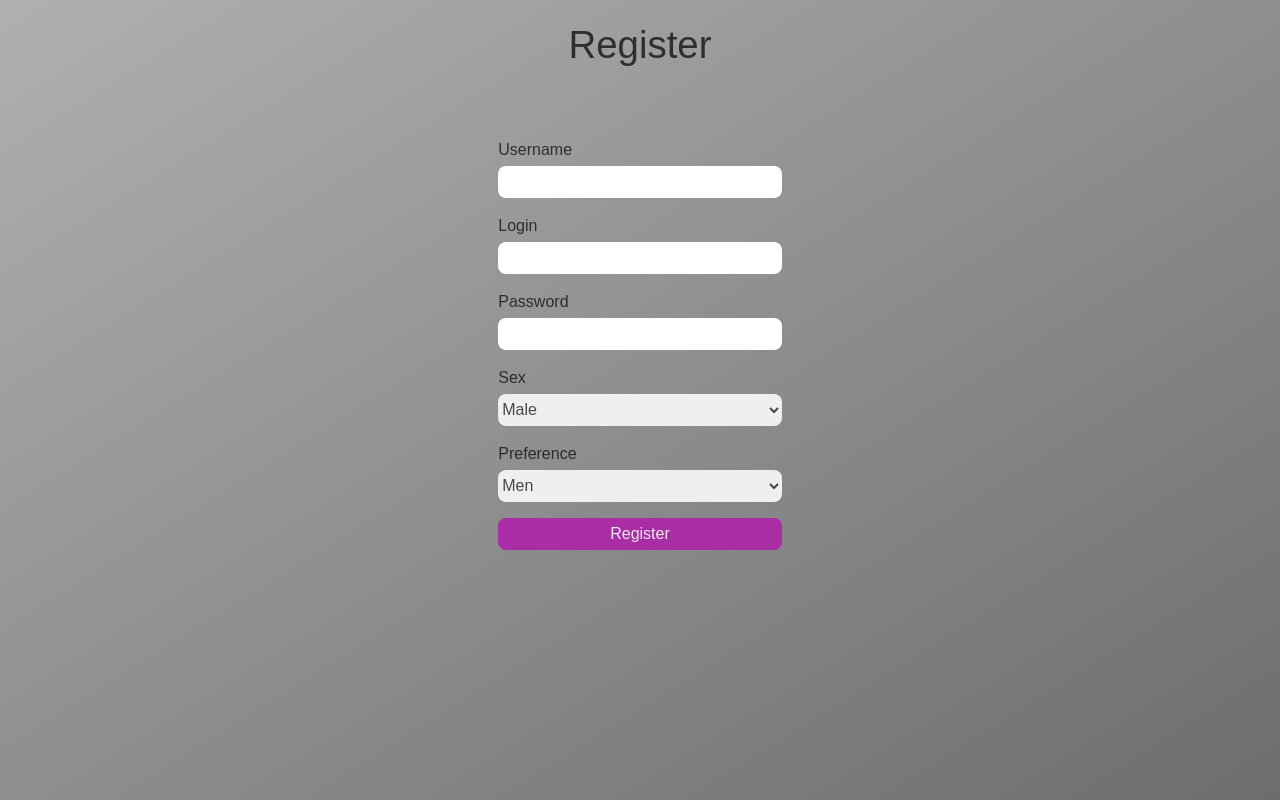
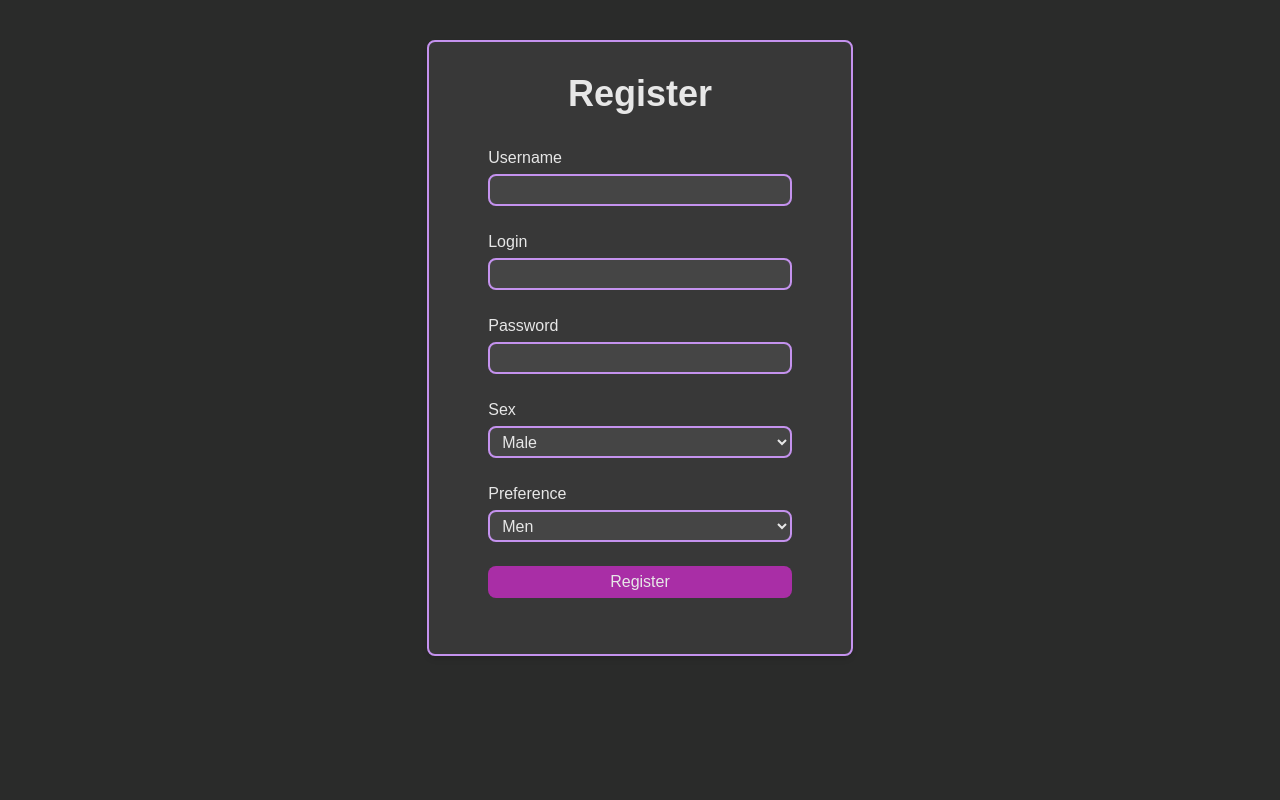
Before and after one commit to TeamProjectUMCS/Frontend, a SvelteKit app in the folder my-app/: page /register in a window 1280 px wide. Built offline with nearby package versions, Linux system fonts and the light colour scheme.

Commit message:
ui: limit viewport to screen size and disable scroll ui: make login and register look like figma with prepared colors ui: create an ErrorPopup for the whole of the application

```diff
--- /dev/null
+++ b/my-app/src/lib/shared/ErrorPopup.svelte
@@ -0,0 +1,20 @@
+<script lang="ts">
+    import {fly} from 'svelte/transition';
+
+    export let error: string;
+    export let disappear: () => void;
+
+    $: if (error) {
+        setTimeout(() => {
+            disappear();
+        }, 3000);
+    }
+
+</script>
+
+{#if error}
+    <div in:fly out:fly
+         class="text-neutral-100 fixed top-3   left-1/2 -translate-x-1/2 bg-error-700 w-2/7 max-h-fit p-2 text-center rounded-lg flex justify-center items-center shadow-lg">
+        {error}
+    </div>
+{/if}
--- a/my-app/src/routes/+layout.svelte
+++ b/my-app/src/routes/+layout.svelte
@@ -8,7 +8,8 @@
 </script>
 
 
-<div class="min-h-screen flex flex-col bg-gradient-to-br from-neutral-300 to-neutral-500">
+<!-- WAZNE NIE DA SIE SKROLLOWAC STRONY DOPOKI JEST TUTAJ OVERFLOW-HIDDEN, w galeri zrobimy wlasnego skrola czy cos , zeby ladnie wygladalo -->
+<div class="h-screen overflow-hidden flex flex-col bg-background">
 	{#if page.url.pathname !== '/login' && page.url.pathname !== '/register'}
 		<Header/>
 	{/if}
@@ -20,11 +21,7 @@
 </div>
 
 <style>
-	.app {
-		display: flex;
-		flex-direction: column;
-		min-height: 100vh;
-	}
+
 
 	main {
 		flex: 1;
--- a/my-app/src/routes/login/+page.svelte
+++ b/my-app/src/routes/login/+page.svelte
@@ -1,5 +1,6 @@
 <script lang="ts">
     import {authAPI} from "$lib/api/authApi";
+    import ErrorPopup from "$lib/shared/ErrorPopup.svelte";
 
     let login = ""
     let password = ""
@@ -17,25 +18,26 @@
     }
 </script>
 
-<main class="flex flex-col justify-center">
-    <h1>Login</h1>
-    <form class="flex flex-col gap-4 w-2/7 mx-auto my-16" on:submit|preventDefault={loginUser}>
+<div class="flex flex-col  items-center h-screen pt-12 text-neutral-100 ">
+    <div class="flex flex-col gap-4 my-12 w-3/7  border-secondary-400 border-2 rounded-lg bg-neutral-900 p-8 shadow-md">
+        <h1>Logo</h1>
+        <form class="flex flex-col gap-8 mx-auto my-6 max-w-full min-w-form" on:submit|preventDefault={loginUser}>
             <div class="flex flex-col gap-1">
                 <label for="login">Login</label>
-            <input bind:value={login} class="rounded-lg  h-8 " id="login" required type="text"/>
+                <input bind:value={login}
+                       class="rounded-lg pl-2 h-10 border-2 border-secondary-400 bg-neutral-800 text-neutral-100 focus:outline-none focus:ring-2 focus:ring-primary-700"
+                       id="password"/>
             </div>
 
             <div class="flex flex-col gap-1">
                 <label for="password">Password</label>
-            <input bind:value={password} class="rounded-lg  h-8 " id="password" required type="password"/>
+                <input bind:value={password}
+                       class="rounded-lg pl-2 h-10 border-2 border-secondary-400 bg-neutral-800 text-neutral-100 focus:outline-none focus:ring-2 focus:ring-primary-700"
+                       id="password" required type="password"/>
             </div>
 
-        <button class="bg-primary-700 rounded-lg h-8 text-neutral-100 " type="submit">Login</button>
-        {#if error}
-            <div class="text-error-600 text-center">
-                {error}
+            <button class="bg-primary-700 rounded-lg h-10 " type="submit">Login</button>
+        </form>
     </div>
-        {/if}
-    </form>
-
-</main>
+</div>
+<ErrorPopup disappear="{() => (error = '')}" error={error}></ErrorPopup>
--- a/my-app/src/routes/register/+page.svelte
+++ b/my-app/src/routes/register/+page.svelte
@@ -2,14 +2,14 @@
     import {authAPI} from "$lib/api/authApi";
     import type Preference from "$lib/data/Preference";
     import type Sex from "$lib/data/Sex";
+    import ErrorPopup from "$lib/shared/ErrorPopup.svelte";
 
-    let username = ""
-    let login = ""
-    let password = ""
-    let sex: Sex
-    let preference: Preference
-    let error = ""
-
+    let username = "";
+    let login = "";
+    let password = "";
+    let sex: Sex;
+    let preference: Preference;
+    let error = "";
 
     async function registerUser() {
         try {
@@ -21,7 +21,6 @@
                 preference
             });
             window.location.href = "/login";
-            console.log(response)
         } catch (err) {
             console.error(err);
             error = `Jakis error trzeba wstawic na razie ${err}`;
@@ -29,27 +28,36 @@
     }
 </script>
 
-<main class="flex flex-col justify-center">
-    <h1>Register</h1>
-    <form class="flex flex-col gap-4 w-2/7 mx-auto my-16" on:submit|preventDefault={registerUser}>
+<div class="flex flex-col items-center h-screen  text-neutral-100">
+    <div class="flex flex-col gap-2 my-6 w-3/7 border-secondary-400 border-2 rounded-lg bg-neutral-900 p-8 shadow-md">
+        <h2 class="text-4xl font-bold text-center">Register</h2>
+        <form class="flex flex-col gap-6 mx-auto my-6 max-w-full min-w-form" on:submit|preventDefault={registerUser}>
             <div class="flex flex-col gap-1">
                 <label for="username">Username</label>
-            <input bind:value={username} class="rounded-lg  h-8 " id="username" required type="text"/>
+                <input bind:value={username}
+                       class="rounded-lg pl-2 h-8 border-2 border-secondary-400 bg-neutral-800 text-neutral-100 focus:outline-none focus:ring-2 focus:ring-primary-700"
+                       id="username" required type="text"/>
             </div>
 
             <div class="flex flex-col gap-1">
                 <label for="login">Login</label>
-            <input bind:value={login} class="rounded-lg  h-8 " id="register" required type="text"/>
+                <input bind:value={login}
+                       class="rounded-lg pl-2 h-8 border-2 border-secondary-400 bg-neutral-800 text-neutral-100 focus:outline-none focus:ring-2 focus:ring-primary-700"
+                       id="login"/>
             </div>
 
             <div class="flex flex-col gap-1">
                 <label for="password">Password</label>
-            <input bind:value={password} class="rounded-lg  h-8 " id="password" required type="password"/>
+                <input bind:value={password}
+                       class="rounded-lg pl-2 h-8 border-2 border-secondary-400 bg-neutral-800 text-neutral-100 focus:outline-none focus:ring-2 focus:ring-primary-700"
+                       id="password" required type="password"/>
             </div>
 
             <div class="flex flex-col gap-1">
                 <label for="sex">Sex</label>
-            <select bind:value={sex} class="rounded-lg h-8" id="sex" required>
+                <select bind:value={sex}
+                        class="rounded-lg pl-2 h-8 border-2 border-secondary-400 bg-neutral-800 text-neutral-100 focus:outline-none focus:ring-2 focus:ring-primary-700"
+                        id="sex" required>
                     <option value="Male">Male</option>
                     <option value="Female">Female</option>
                     <option value="Other">Other</option>
@@ -58,19 +66,17 @@
 
             <div class="flex flex-col gap-1">
                 <label for="preference">Preference</label>
-            <select bind:value={preference} class="rounded-lg h-8" id="preference" required>
+                <select bind:value={preference}
+                        class="rounded-lg pl-2 h-8 border-2 border-secondary-400 bg-neutral-800 text-neutral-100 focus:outline-none focus:ring-2 focus:ring-primary-700"
+                        id="preference" required>
                     <option value="Men">Men</option>
                     <option value="Women">Women</option>
                     <option value="Both">Both</option>
                 </select>
             </div>
 
-        <button class="bg-primary-700 rounded-lg h-8 text-neutral-100 " type="submit">Register</button>
-        {#if error}
-            <div class="text-error-600 text-center">
-                {error}
+            <button class="bg-primary-700 rounded-lg h-8" type="submit">Register</button>
+        </form>
     </div>
-        {/if}
-    </form>
-
-</main>
+</div>
+<ErrorPopup disappear="{() => (error = '')}" error={error}></ErrorPopup>
--- a/my-app/tailwind.config.js
+++ b/my-app/tailwind.config.js
@@ -8,6 +8,8 @@ export default {
             },
             // Custom colors
             colors: {
+
+
                 'michas': '#1e40af',
                 'michas-light': '#3b82f6',
                 'michas-dark': '#1e3a8a',
@@ -104,7 +106,10 @@ export default {
                 '4/7': '57.1428571%',
                 '5/7': '71.4285714%',
                 '6/7': '85.7142857%',
-                'special': '45.5%',
+                'half': '50%',
+            },
+            minWidth: {
+                'form': '85%',
             },
             // Custom height specific values
             height: {
```
Lines whose indentation alone changed are shown as unchanged.
